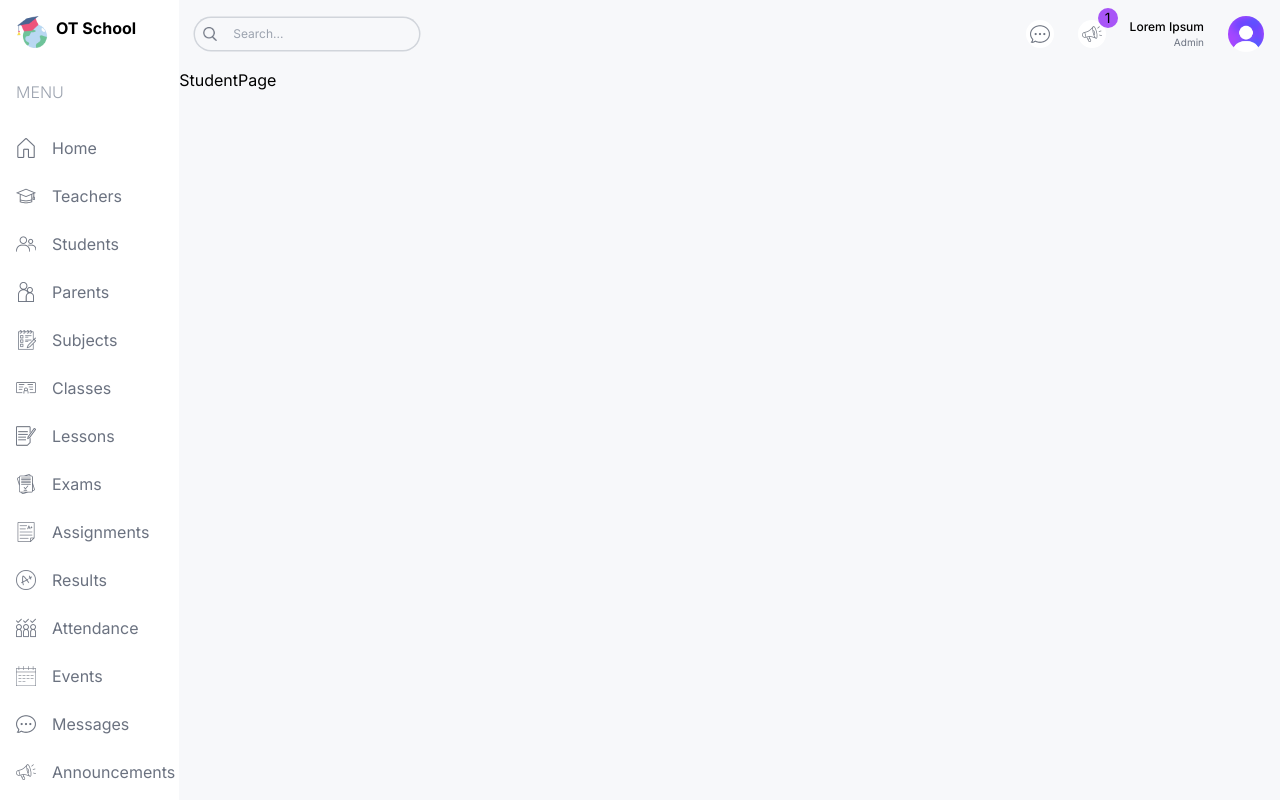
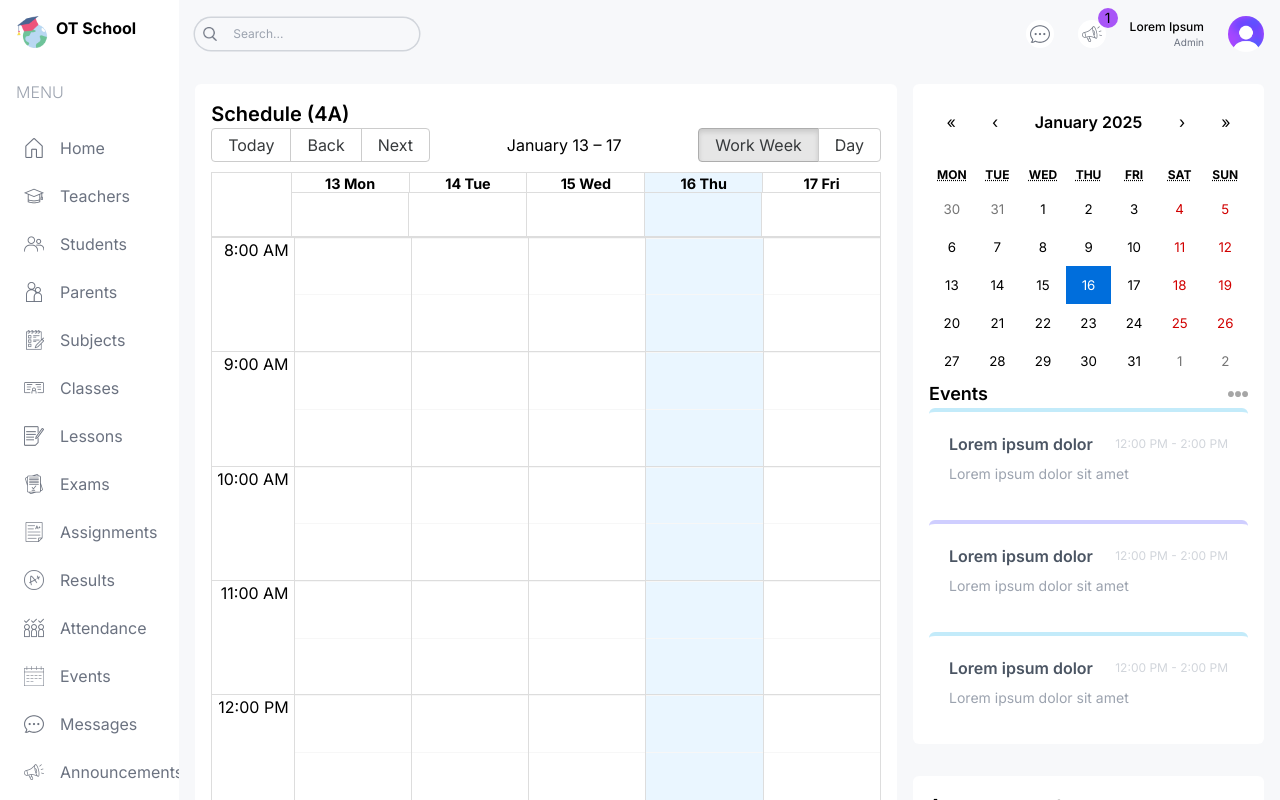
Before and after one commit to AlexThukynov1/ot-dashboard, a Next.js app: page /student in a window 1280 px wide. Shown: the top 800 px of the page. Built offline with nearby package versions, Linux system fonts and the light colour scheme.

Commit message:
Add files via upload

```diff
--- a/package.json
+++ b/package.json
@@ -9,8 +9,11 @@
     "lint": "next lint"
   },
   "dependencies": {
+    "@types/react-big-calendar": "^1.16.1",
+    "moment": "^2.30.1",
     "next": "14.2.5",
     "react": "^18",
+    "react-big-calendar": "^1.17.1",
     "react-calendar": "^5.1.0",
     "react-dom": "^18",
     "recharts": "^2.15.0"
--- a/src/app/(dashboard)/student/page.tsx
+++ b/src/app/(dashboard)/student/page.tsx
@@ -1,6 +1,21 @@
+import Announcements from "@/components/Announcements"
+import EventCalendar from "@/components/EventCalendar"
+import MainCalendar from "@/components/MainCalendar"
+
 const StudentPage = () => {
   return (
-    <div className=''>StudentPage</div>
+    <div className='p-4 flex gap-4 flex-col md:flex-row'>
+      <div className="w-full lg:w-2/3 flex flex-col gap-4">
+        <div className="h-full bg-white p-4 rounded-md">
+          <h1 className="text-xl font-semibold">Schedule (4A)</h1>
+          <MainCalendar/>
+        </div>
+      </div>
+      <div className="w-full xl:w-1/3 flex flex-col gap-8">
+        <EventCalendar/>
+        <Announcements/>
+      </div>
+    </div>
   )
 }
 
--- /dev/null
+++ b/src/components/MainCalendar.tsx
@@ -0,0 +1,33 @@
+"use client"
+
+import { Calendar, momentLocalizer, View, Views } from 'react-big-calendar'
+import moment from 'moment';
+import { calendarEvents } from '@/lib/data';
+import "react-big-calendar/lib/css/react-big-calendar.css";
+import { useState } from 'react';
+
+const localizer = momentLocalizer(moment)
+
+const MainCalendar = () => {
+const [view,setView] = useState<View>(Views.WORK_WEEK)
+
+const handleOnChangeView = (selectedView: View) => {
+  setView(selectedView)
+}
+  return (
+    <Calendar
+    localizer={localizer}
+    events={calendarEvents}
+    startAccessor="start"
+    endAccessor="end"
+    views={["work_week","day"]}
+    view={view}
+    style={{ height: "98%" }}
+    onView={handleOnChangeView}
+    min={new Date(2025,1,0,8,0,0)}
+    max={new Date(2025,1,0,17,0,0)}
+  />
+  )
+}
+
+export default MainCalendar
--- a/src/components/Menu.tsx
+++ b/src/components/Menu.tsx
@@ -1,5 +1,6 @@
 import Image from "next/image";
 import Link from "next/link";
+import { role } from "@/lib/data";
 
 const menuItems = [
   {
@@ -122,12 +123,18 @@
       {menuItems.map(item=>(
           <div className="flex flex-col gap-2" key={item.title}>
             <span className="hidden lg:block text-gray-400 font-light my-4">{item.title}</span>
-            {item.items.map(item => (
-              <Link href={item.href} key={item.label} className="flex items-center justify-center lg:justify-start gap-4 text-gray-500 py-2">
-                <Image src={item.icon} alt={item.label} width={20} height={20}/>
-                <span className="hidden lg:block">{item.label}</span>
-              </Link>
-            ))}
+            {item.items.map(item => {
+              if(item.visible.includes(role)) {
+                return (
+                  (
+                    <Link href={item.href} key={item.label} className="flex items-center justify-center lg:justify-start gap-4 text-gray-500 py-2 rounded-md md:px-2 hover:bg-otSkyLight">
+                      <Image src={item.icon} alt={item.label} width={20} height={20}/>
+                      <span className="hidden lg:block">{item.label}</span>
+                    </Link>
+                  )
+                )
+              }
+            })}
           </div>
         )
       )}
--- a/src/lib/data.ts
+++ b/src/lib/data.ts
@@ -921,143 +921,143 @@
   {
     title: "Math",
     allDay: false,
-    start: new Date(2024, 7, 12, 8, 0),
-    end: new Date(2024, 7, 12, 8, 45),
+    start: new Date(2025, 1, 22, 8, 0),
+    end: new Date(2025, 1, 22, 8, 45),
   },
   {
     title: "English",
     allDay: false,
-    start: new Date(2024, 7, 12, 9, 0),
-    end: new Date(2024, 7, 12, 9, 45),
+    start: new Date(2025, 1, 22, 9, 0),
+    end: new Date(2025, 1, 22, 9, 45),
   },
   {
     title: "Biology",
     allDay: false,
-    start: new Date(2024, 7, 12, 10, 0),
-    end: new Date(2024, 7, 12, 10, 45),
+    start: new Date(2025, 1, 22, 10, 0),
+    end: new Date(2025, 1, 22, 10, 45),
   },
   {
     title: "Physics",
     allDay: false,
-    start: new Date(2024, 7, 12, 11, 0),
-    end: new Date(2024, 7, 12, 11, 45),
+    start: new Date(2025, 1, 22, 11, 0),
+    end: new Date(2025, 1, 22, 11, 45),
   },
   {
     title: "Chemistry",
     allDay: false,
-    start: new Date(2024, 7, 12, 13, 0),
-    end: new Date(2024, 7, 12, 13, 45),
+    start: new Date(2025, 1, 22, 13, 0),
+    end: new Date(2025, 1, 22, 13, 45),
   },
   {
     title: "History",
     allDay: false,
-    start: new Date(2024, 7, 12, 14, 0),
-    end: new Date(2024, 7, 12, 14, 45),
+    start: new Date(2025, 1, 22, 14, 0),
+    end: new Date(2025, 1, 22, 14, 45),
   },
   {
     title: "English",
     allDay: false,
-    start: new Date(2024, 7, 13, 9, 0),
-    end: new Date(2024, 7, 13, 9, 45),
+    start: new Date(2025, 1, 23, 9, 0),
+    end: new Date(2025, 1, 23, 9, 45),
   },
   {
     title: "Biology",
     allDay: false,
-    start: new Date(2024, 7, 13, 10, 0),
-    end: new Date(2024, 7, 13, 10, 45),
+    start: new Date(2025, 1, 23, 10, 0),
+    end: new Date(2025, 1, 23, 10, 45),
   },
   {
     title: "Physics",
     allDay: false,
-    start: new Date(2024, 7, 13, 11, 0),
-    end: new Date(2024, 7, 13, 11, 45),
+    start: new Date(2025, 1, 23, 11, 0),
+    end: new Date(2025, 1, 23, 11, 45),
   },
 
   {
     title: "History",
     allDay: false,
-    start: new Date(2024, 7, 13, 14, 0),
-    end: new Date(2024, 7, 13, 14, 45),
+    start: new Date(2025, 1, 23, 14, 0),
+    end: new Date(2025, 1, 23, 14, 45),
   },
   {
     title: "Math",
     allDay: false,
-    start: new Date(2024, 7, 14, 8, 0),
-    end: new Date(2024, 7, 14, 8, 45),
+    start: new Date(2025, 1, 24, 8, 0),
+    end: new Date(2025, 1, 24, 8, 45),
   },
   {
     title: "Biology",
     allDay: false,
-    start: new Date(2024, 7, 14, 10, 0),
-    end: new Date(2024, 7, 14, 10, 45),
+    start: new Date(2025, 1, 24, 10, 0),
+    end: new Date(2025, 1, 24, 10, 45),
   },
 
   {
     title: "Chemistry",
     allDay: false,
-    start: new Date(2024, 7, 14, 13, 0),
-    end: new Date(2024, 7, 14, 13, 45),
+    start: new Date(2025, 1, 24, 13, 0),
+    end: new Date(2025, 1, 24, 13, 45),
   },
   {
     title: "History",
     allDay: false,
-    start: new Date(2024, 7, 14, 14, 0),
-    end: new Date(2024, 7, 13, 14, 45),
+    start: new Date(2025, 1, 24, 14, 0),
+    end: new Date(2025, 1, 13, 24, 45),
   },
   {
     title: "English",
     allDay: false,
-    start: new Date(2024, 7, 15, 9, 0),
-    end: new Date(2024, 7, 15, 9, 45),
+    start: new Date(2025, 1, 25, 9, 0),
+    end: new Date(2025, 1, 15, 9, 45),
   },
   {
     title: "Biology",
     allDay: false,
-    start: new Date(2024, 7, 15, 10, 0),
-    end: new Date(2024, 7, 15, 10, 45),
+    start: new Date(2025, 1, 25, 10, 0),
+    end: new Date(2025, 1, 25, 10, 45),
   },
   {
     title: "Physics",
     allDay: false,
-    start: new Date(2024, 7, 15, 11, 0),
-    end: new Date(2024, 7, 15, 11, 45),
+    start: new Date(2025, 1, 25, 11, 0),
+    end: new Date(2025, 1, 25, 11, 45),
   },
 
   {
     title: "History",
     allDay: false,
-    start: new Date(2024, 7, 15, 14, 0),
-    end: new Date(2024, 7, 15, 14, 45),
+    start: new Date(2025, 1, 25, 14, 0),
+    end: new Date(2025, 1, 25, 14, 45),
   },
   {
     title: "Math",
     allDay: false,
-    start: new Date(2024, 7, 16, 8, 0),
-    end: new Date(2024, 7, 16, 8, 45),
+    start: new Date(2025, 1, 26, 8, 0),
+    end: new Date(2025, 1, 26, 8, 45),
   },
   {
     title: "English",
     allDay: false,
-    start: new Date(2024, 7, 16, 9, 0),
-    end: new Date(2024, 7, 16, 9, 45),
+    start: new Date(2025, 1, 26, 9, 0),
+    end: new Date(2025, 1, 26, 9, 45),
   },
 
   {
     title: "Physics",
     allDay: false,
-    start: new Date(2024, 7, 16, 11, 0),
-    end: new Date(2024, 7, 16, 11, 45),
+    start: new Date(2025, 1, 26, 11, 0),
+    end: new Date(2025, 1, 26, 11, 45),
   },
   {
     title: "Chemistry",
     allDay: false,
-    start: new Date(2024, 7, 16, 13, 0),
-    end: new Date(2024, 7, 16, 13, 45),
+    start: new Date(2025, 1, 26, 13, 0),
+    end: new Date(2025, 1, 26, 13, 45),
   },
   {
     title: "History",
     allDay: false,
-    start: new Date(2024, 7, 16, 14, 0),
-    end: new Date(2024, 7, 16, 14, 45),
+    start: new Date(2025, 1, 26, 14, 0),
+    end: new Date(2025, 1, 26, 14, 45),
   },
 ];
```
Also changed, not shown: 1 other file (tests, documents, lock files or other folders).
